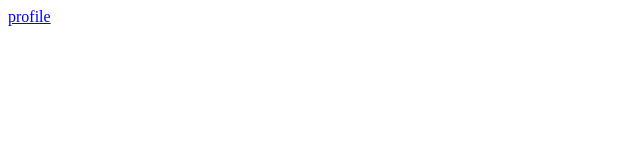
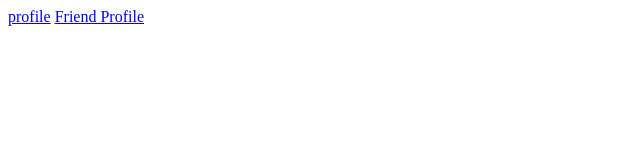
Before and after one commit to Thinnapop/Lab3DevOpsVer3final, a plain HTML site: page index.html in a window 1280 px wide. Shown: the whole page, without its empty margins (0-640 px from the left). Drawn offline with Linux system fonts and the light colour scheme.

Commit message:
add link friend to index

```diff
--- a/index.html
+++ b/index.html
@@ -9,6 +9,7 @@
 
 <body>
     <a href="profile.html">profile</a>
+    <a href="Oateiei.html">Friend Profile</a>
 </body>
 
 </html>
```
Also changed, not shown: Oateiei.html (added).
